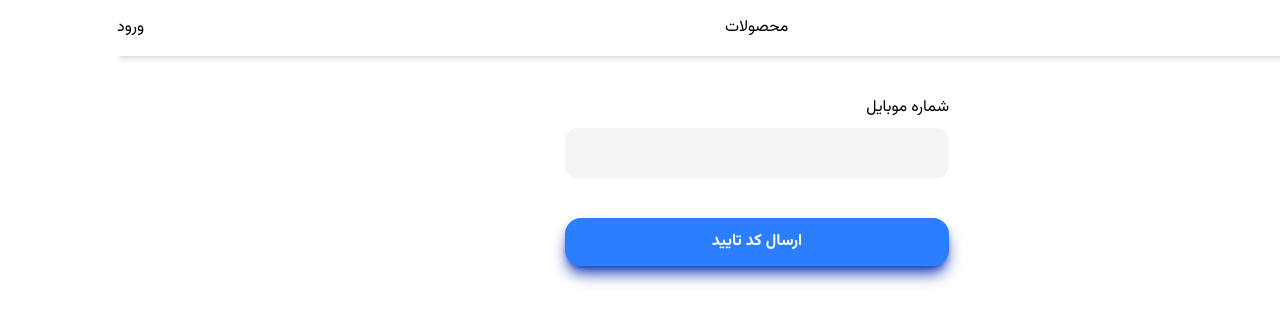
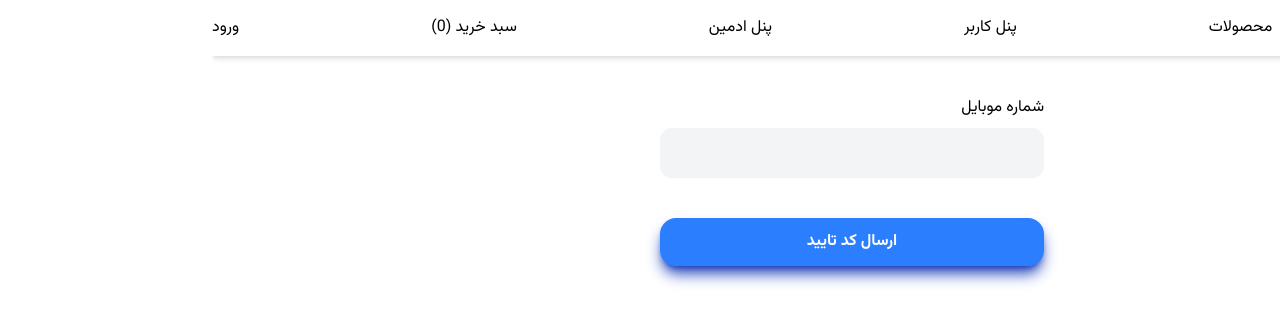
Before and after one commit to tatasadi/next-shop-admin-panel, a Next.js app: page /auth in a window 1280 px wide. Shown: the top 324 px of the page. Built offline with nearby package versions, Linux system fonts and the light colour scheme; no server answers.

Commit message:
add useAuth

```diff
--- a/src/app/Header.jsx
+++ b/src/app/Header.jsx
@@ -1,8 +1,18 @@
+'use client'
+
+import { useGetUser } from '@/hooks/useAuth'
 import Link from 'next/link'
 
 function Header() {
+	const { data, error, isLoading } = useGetUser()
+	const { user, cart } = data || {}
+
 	return (
-		<header className="shadow-md mb-10 font-sans">
+		<header
+			className={`shadow-md mb-10 sticky top-0 transition-all duration-200 bg-white ${
+				isLoading ? 'blur-sm opacity-70' : 'opacity-100 blur-0'
+			}`}
+		>
 			<nav>
 				<ul className="flex items-center  justify-between py-2 container xl:max-w-screen-xl">
 					<li>
@@ -16,14 +26,32 @@ function Header() {
 						</Link>
 					</li>
 					<li>
-						<Link className="block py-2" href="/auth">
-							ورود
+						<Link className="block py-2" href="/profile">
+							پنل کاربر
 						</Link>
 					</li>
+					<li>
+						<Link className="block py-2" href="/admin">
+							پنل ادمین
+						</Link>
+					</li>
+					<li>
+						<Link className="block py-2" href="/cart">
+							سبد خرید ({cart ? cart.payDetail.productIds.length : 0})
+						</Link>
+					</li>
+					{user ? (
+						<span>{user.name}</span>
+					) : (
+						<li>
+							<Link className="block py-2" href="/auth">
+								ورود
+							</Link>
+						</li>
+					)}
 				</ul>
 			</nav>
 		</header>
 	)
 }
-
 export default Header
--- a/src/app/layout.jsx
+++ b/src/app/layout.jsx
@@ -12,12 +12,17 @@ export const metadata = {
 export default function RootLayout({ children }) {
 	return (
 		<html lang="fa" dir="rtl">
-			<body className={`${vazirFont.variable} font-sans`}>
-				<Toaster />
-				<Header />
-				<div className="container xl:max-w-screen-xl">
-					<Providers>{children}</Providers>
-				</div>
+			<body
+				suppressHydrationWarning={true}
+				className={`${vazirFont.variable} font-sans`}
+			>
+				<Providers>
+					<Toaster />
+					<Header />
+					<div className="container xl:max-w-screen-xl">
+						{children}
+					</div>
+				</Providers>
 			</body>
 		</html>
 	)
--- /dev/null
+++ b/src/hooks/useAuth.js
@@ -0,0 +1,10 @@
+import { getUserProfile } from '@/services/authServices'
+import { useQuery } from '@tanstack/react-query'
+
+export const useGetUser = () =>
+	useQuery({
+		queryKey: ['get-user'],
+		queryFn: getUserProfile,
+		retry: false,
+		refetchOnWindowFocus: true,
+	})
--- a/src/services/authServices.js
+++ b/src/services/authServices.js
@@ -16,3 +16,7 @@ export function completeProfile(data) {
 		.post('/user/complete-profile', data)
 		.then(({ data }) => data.data)
 }
+
+export function getUserProfile() {
+	return http.get('/user/profile').then(({ data }) => data.data)
+}
```
